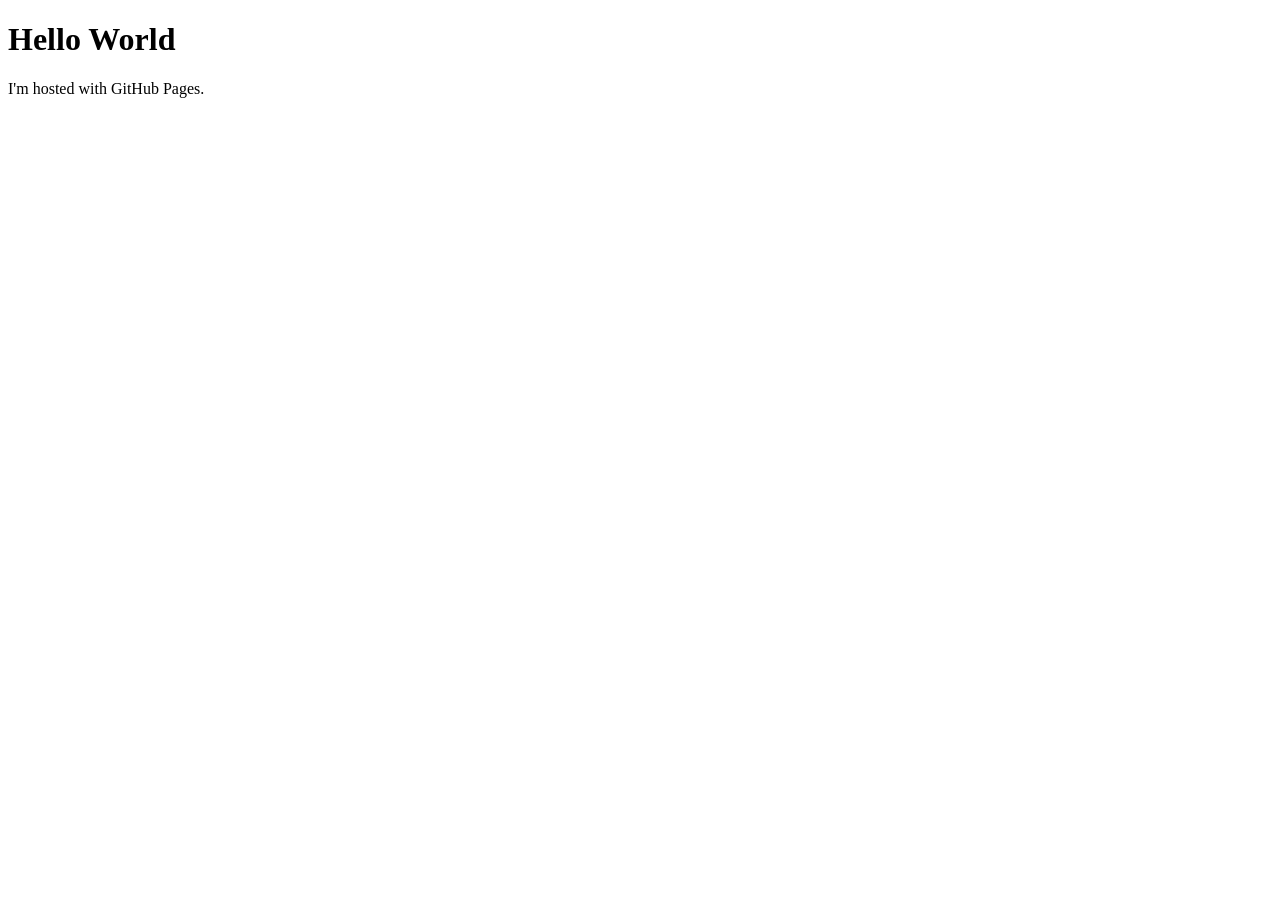
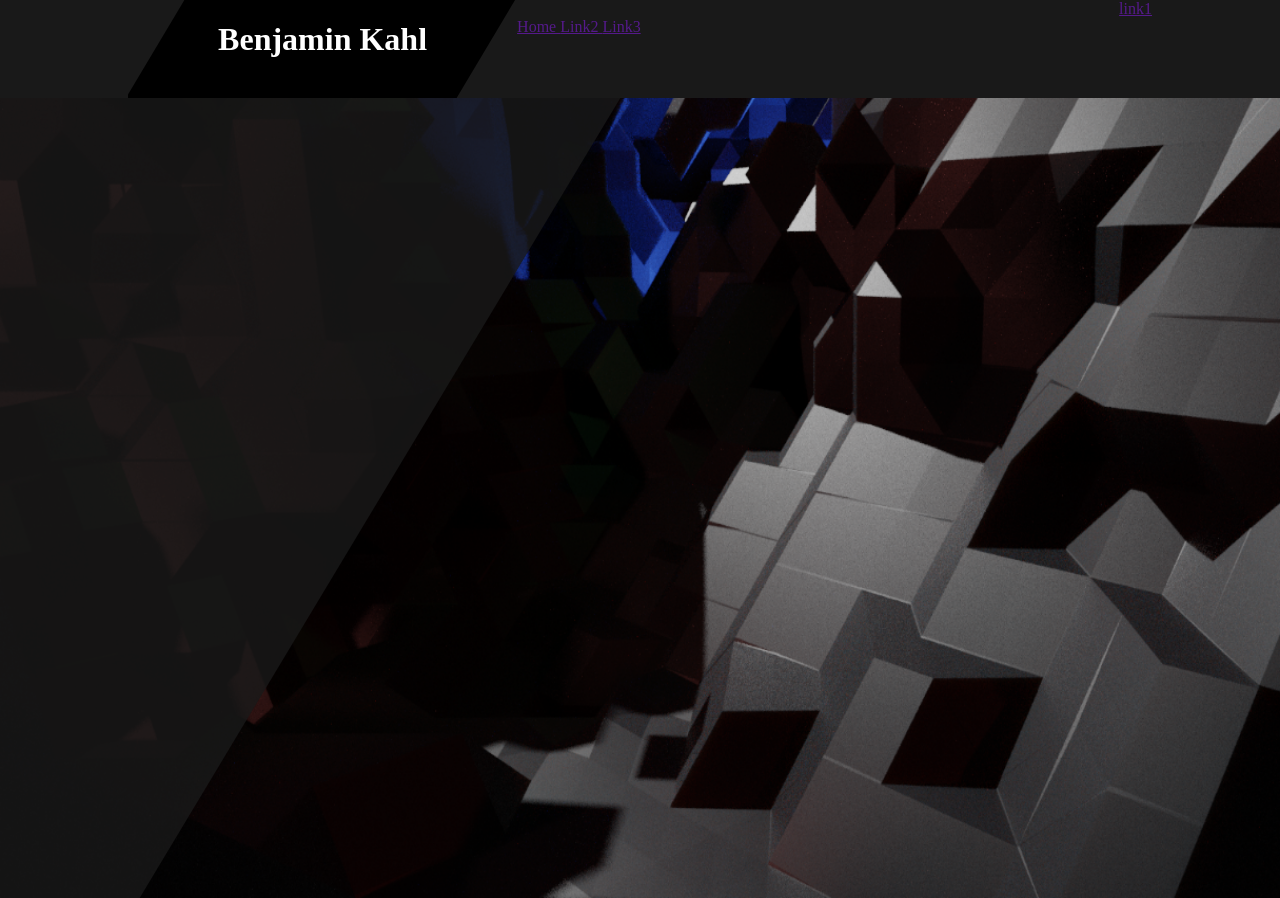
Before and after one commit to Helliaca/helliaca.github.io, a plain HTML site: page index.html in a window 1280 px wide. Before the commit the page ends 800 px from the top, so only its background shows below. Drawn offline with Linux system fonts and the light colour scheme.

Commit message:
Early prototype

```diff
--- /dev/null
+++ b/body.css
@@ -0,0 +1,20 @@
+#body-container {
+    background-image: url("background_prototype.png");
+    background-color: #cccccc;
+    height: 100%;
+    background-position: center;
+    background-repeat: no-repeat;
+    background-size: 100% 100%;
+    padding: 0px 0px;
+    margin: 0px 0px;
+}
+
+#diag {
+  width: 100%;
+  height: 100%;
+  transform: skew(-31deg);
+  background-color: rgba(25, 25, 25, 0.8);;
+  position: relative;
+  top: 0px;
+  left: -900px;
+}
--- a/index.html
+++ b/index.html
@@ -1,7 +1,30 @@
 <!DOCTYPE html>
 <html>
+
+<head>
+    <link rel="stylesheet" href="topbar.css">
+    <link rel="stylesheet" href="body.css">
+</head>
+
 <body>
-<h1>Hello World</h1>
-<p>I'm hosted with GitHub Pages.</p>
+    <div id="root">
+        <div id="topbar-container">
+            <div id="topbar-logo">
+                <h1>Benjamin Kahl</h1>
+            </div>
+            <div id="topbar-socialmedia">
+                <a href=""> link1 </a>
+            </div>
+            <div id=topbar-links>
+                <a href=""> Home </a>
+                <a href=""> Link2 </a>
+                <a href=""> Link3 </a>
+            </div>
+        </div>
+        <div id="body-container">
+            <div id="diag"></div>
+        </div>
+    </div>
 </body>
+
 </html>
--- /dev/null
+++ b/topbar.css
@@ -0,0 +1,46 @@
+body {
+    margin: 0;
+    background-color: #191919;
+}
+
+#root {
+    position: absolute;
+    top: 0;
+    left: 0;
+    height: 100%;
+    width: 100%;
+    color: white;
+}
+
+#topbar-container {
+    background-color: #191919;
+    height: 98px;
+    width: 80%;
+    padding: 0px 10%;
+    margin: 0px 0px;
+    overflow: hidden;
+}
+
+#topbar-logo {
+    background-image: url("para.svg");
+    height: 100%;
+    width: 38%;
+    text-align: center;
+    background-position: center;
+    background-repeat: no-repeat;
+    background-size: cover;
+    margin: 0px 0px;
+    padding: 0px 0px;
+    float: left;
+    position: relative;
+    top: 0px;
+    left: 0px;
+}
+
+#topbar-socialmedia {
+    text-align: right;
+}
+
+#topbar-links {
+    text-align: left;
+}
```
Also changed, not shown: background_prototype.png (added), para.svg (added).
